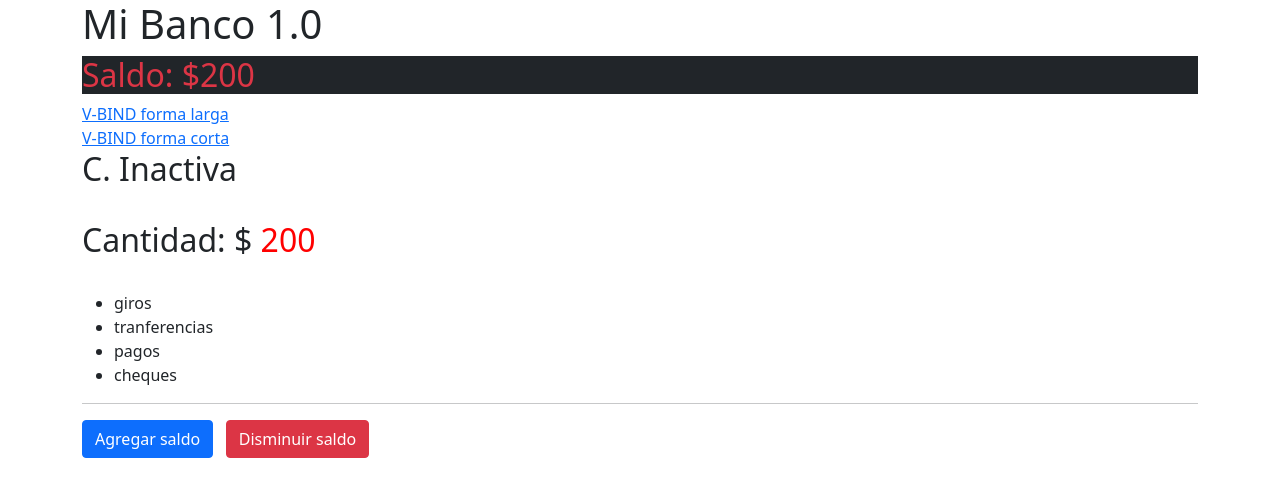
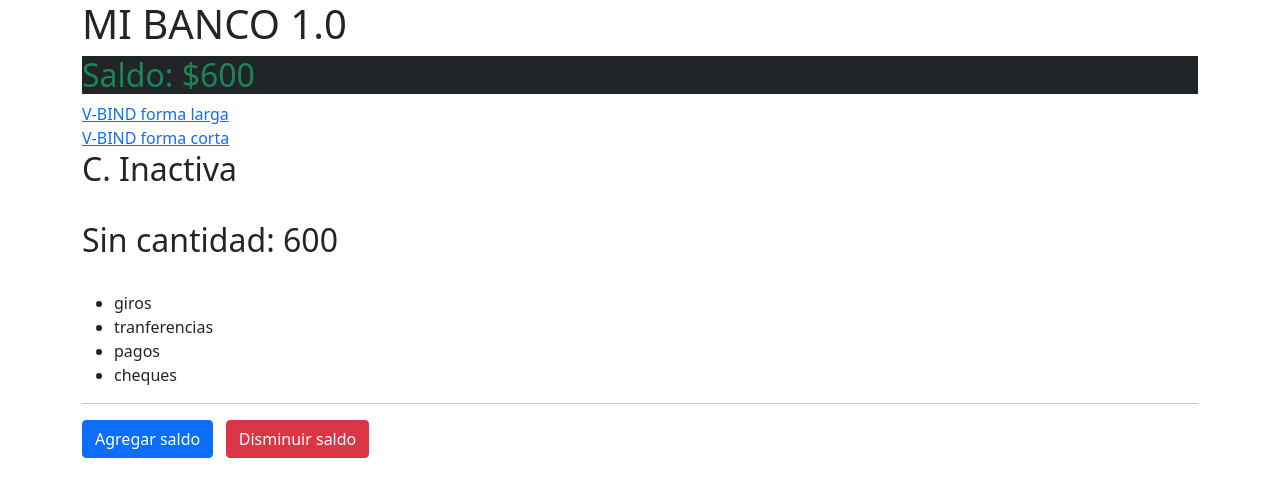
Before and after one commit to franmc01/Vue-Fundamentos, a plain HTML site: page index.html in a window 1280 px wide. Drawn offline with nearby package versions, Linux system fonts and the light colour scheme.

Commit message:
Aprendiendo a usar las propiedades computadas

```diff
--- a/index.html
+++ b/index.html
@@ -16,9 +16,9 @@
 <body>
     <div id="app" class="container">
         <h1>
-            {{ titulo }}
+            {{ textUppercase }}
         </h1>
-        <h2 class="bg-dark" :class="[cantidad > 500 ? 'text-success' : 'text-danger' ]">Saldo: ${{ cantidad }}</h2>
+        <h2 class="bg-dark" :class="colorTexto">Saldo: ${{ cantidad }}</h2>
 
         <a v-bind:href="enlance">V-BIND forma larga</a>
         <br>
@@ -32,9 +32,9 @@
 
         <br>
 
-        <h2 v-if="cantidad > 500">Cantidad: {{cantidad}}</h2>
-        <h2 v-else-if="cantidad <= 400 && cantidad > 0">
-            Cantidad: $ <span style="color:red">{{cantidad}}</span>
+        <h2 v-if="cantidad > 600">Cantidad: {{cantidad}}</h2>
+        <h2 v-else-if="cantidad <= 500 && cantidad > 0">
+            Cantidad: $ <span style="color:orange">{{cantidad}}</span>
         </h2>
         <h2 v-else>Sin cantidad: {{cantidad}}</h2>
 
--- a/main.js
+++ b/main.js
@@ -2,7 +2,7 @@ const app = Vue.createApp({
     data() {
         return {
             titulo: 'Mi Banco 1.0',
-            cantidad: 200,
+            cantidad: 600,
             enlance: 'https://youtube.com',
             estado: false,
             servicios: ['giros', 'tranferencias', 'pagos', 'cheques'],
@@ -21,5 +21,13 @@ const app = Vue.createApp({
             }
             this.cantidad -= valor;
         }
-    }
+    },
+    computed: {
+        colorTexto() {
+            return this.cantidad > 500 ? 'text-success' : 'text-danger';
+        },
+        textUppercase() {
+            return this.titulo.toUpperCase();
+        }
+    },
 });
```
